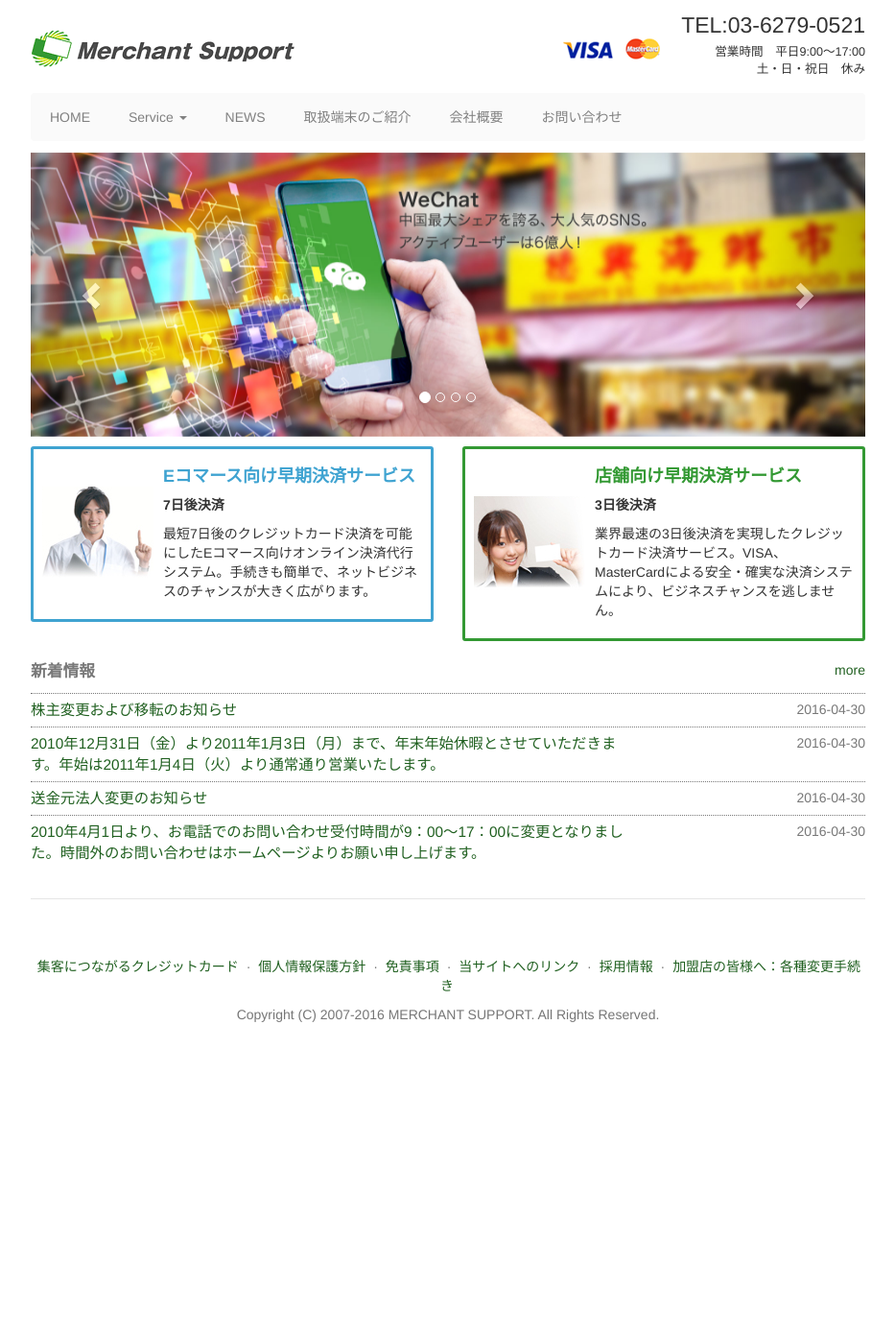
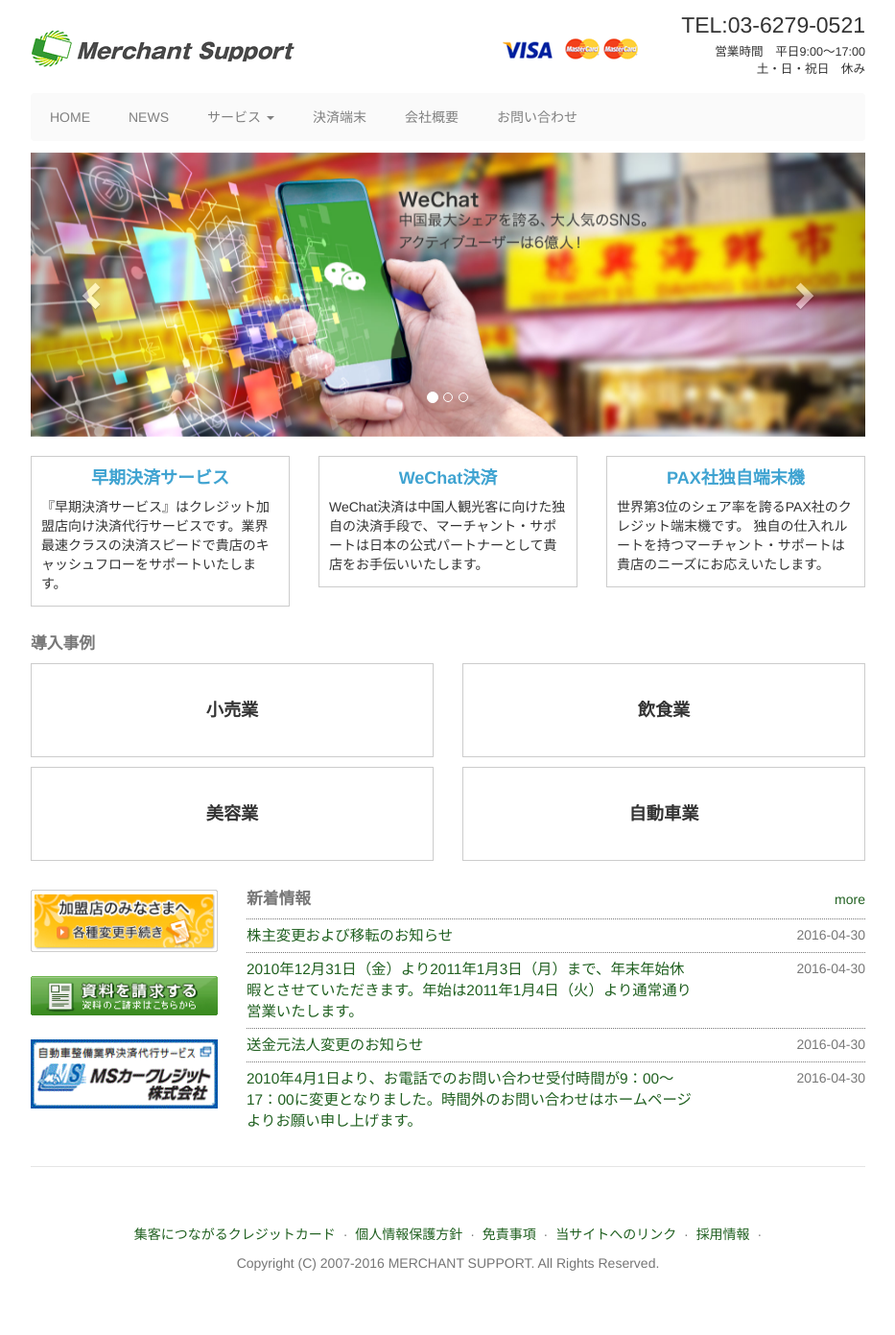
Before and after one commit to JinXiaohu/www.merchant-s.com, a PHP site: page /database/ in a window 1280 px wide. Shown: the whole page at 96% size, without its empty margins (173-1106 px from the left). Before the commit the page ends 1065 px from the top, so only its background shows below. Run offline with PHP 8.4, Linux system fonts and the light colour scheme.

Commit message:
2016-5-16 15:49
首页初次提交

```diff
--- a/src/application/views/common/footer.php
+++ b/src/application/views/common/footer.php
@@ -29,7 +29,6 @@
     <li>·</li>
     <li><a href="<?php echo $base_path;?>recruit">採用情報</a></li>
     <li>·</li>
-    <li><a href="<?php echo $base_path;?>contact_participating">加盟店の皆様へ：各種変更手続き</a></li>
   </ul>
   <p>Copyright (C) 2007-2016 MERCHANT SUPPORT. All Rights Reserved.</p>
 </footer>
--- a/src/application/views/common/nav.php
+++ b/src/application/views/common/nav.php
@@ -125,6 +125,12 @@ h2{
         </a>
       </td>
 
+      <td id="td_unionpay" class="hidden-xs">
+        <a href="http://jp.unionpay.com/" target="_blank">
+          <img src="<?php echo $cdn_path;?>images/logo_mastercard.gif" alt="銀聯">
+        </a>
+      </td>
+
       <td id="td_txt" class="hidden-xs">
         <p id="brand_tel">TEL:03-6279-0521</p>
         <p id="brand_time">営業時間　平日9:00～17:00<br>土・日・祝日　休み</p>
@@ -138,8 +144,12 @@ h2{
         <a href="<?php echo $base_path;?>" onclick="_hmt.push(['_trackEvent', 'docv3-navbar', 'click', ''])">HOME</a>
       </li>
 
+      <li id="nav-home">
+        <a href="<?php echo $base_path;?>news" onclick="_hmt.push(['_trackEvent', 'docv3-navbar', 'click', ''])">NEWS</a>
+      </li>
+
       <li id="nav-service" class="dropdown">
-        <a href="#" class="dropdown-toggle" data-toggle="dropdown" role="button" aria-haspopup="true" aria-expanded="false">Service <span class="caret"></span></a>
+        <a href="#" class="dropdown-toggle" data-toggle="dropdown" role="button" aria-haspopup="true" aria-expanded="false">サービス <span class="caret"></span></a>
         <ul class="dropdown-menu dropdown-menu-wide">
           <li><a href="<?php echo $base_path;?>ecommerce">Eコマース向け早期決済サービス</a></li>
           <li><a href="<?php echo $base_path;?>ecommerce/merit">特徴・メリット</a></li>
@@ -159,12 +169,8 @@ h2{
         </ul>
       </li>
 
-      <li id="nav-home">
-        <a href="<?php echo $base_path;?>news" onclick="_hmt.push(['_trackEvent', 'docv3-navbar', 'click', ''])">NEWS</a>
-      </li>
-
       <li id="nav-pos">
-        <a href="<?php echo $base_path;?>store/guidance" onclick="_hmt.push(['_trackEvent', 'docv3-navbar', 'click', ''])">取扱端末のご紹介</a>
+        <a href="<?php echo $base_path;?>store/guidance" onclick="_hmt.push(['_trackEvent', 'docv3-navbar', 'click', ''])">決済端末</a>
       </li>
 
       <li id="nav-aboutus">
--- a/src/application/views/index.php
+++ b/src/application/views/index.php
@@ -27,54 +27,55 @@
 }
 
 
-
-#solutions{
-  margin-top: 10px;
+#solutions .item {
+  border-width: 1px;
+  border-style: solid;
+  padding: 3px 10px;
+  margin-bottom: 10px;
+  border-color: #ccc;
 }
 
 
-
-#ecommerce, #store {
-  border-width: 3px;
-  border-style: solid;
-  border-radius: 3px;
-  padding: 9px;
-  margin-bottom: 5px;
+#solutions .item h4 {
+  text-align: center;
 }
 
-#ecommerce{
-  border-color: #3FA3D1;
-}
-
-#store{
-  border-color: #339933;
-}
-
-#ecommerce h4 a {
+#solutions .item h4 a {
   color: #3FA3D1;
   font-weight: bold;
 }
 
-#store h4 a {
-  color: #339933;
+
+#examples .item{
+  font-size: 1.3em;
   font-weight: bold;
+  text-align: center;
+
+  border-width: 1px;
+  border-style: solid;
+  padding: 35px 10px;
+  margin-bottom: 10px;
+  border-color: #ccc;
 }
 
-#ecommerce .p-body, #store .p-body {
-  min-height: 5em;
+h3{
+  color: rgb(120, 120, 120);
+  font-weight: bold;
+  font-size: 1.2em;
 }
 
+#links .item{
+  padding-bottom: 25px;
+}
 
 #news{
-  margin-top: 15px;
+  margin-top: 0;
   margin-bottom: 10px;
 }
 
-#news_h4{
+#news h3{
+  display: inline;
   padding: 5px 0;
-  color: rgb(120, 120, 120);
-  font-weight: bold;
-  font-size: 1.2em;
 }
 
 .more_news{
@@ -125,7 +126,6 @@
       <li class="active" data-target="#carousel-857271" data-slide-to="0"></li>
       <li data-target="#carousel-857271" data-slide-to="1"></li>
       <li data-target="#carousel-857271" data-slide-to="2"></li>
-      <li data-target="#carousel-857271" data-slide-to="3"></li>
     </ol>
 
     <div class="carousel-inner">
@@ -133,7 +133,6 @@
       <div class="item active">
         <img alt="Carousel Bootstrap First" src="<?php echo $cdn_path;?>images/bg1.jpg">
       </div>
-
 
       <div class="item">
         <img alt="Carousel Bootstrap Second" src="<?php echo $cdn_path;?>images/bg2.jpg">
@@ -143,9 +142,6 @@
         <img alt="Carousel Bootstrap Second" src="<?php echo $cdn_path;?>images/bg3.jpg">
       </div>
 
-      <div class="item">
-        <img alt="Carousel Bootstrap Second" src="<?php echo $cdn_path;?>images/bg4.jpg">
-      </div>
     </div>
 
     <a class="left carousel-control sysx" href="#carousel-857271" data-slide="prev">
@@ -158,46 +154,66 @@
 
   </div>
 
+  <h3></h3>
   <div class="row" id="solutions">
-    <div class="col-md-6">
-      <div id="ecommerce">
-        <div class="media">
-          <div class="media-left media-middle">
-            <a href="#"><img class="media-object" src="<?php echo $cdn_path;?>images/ecommerce.png"></a>
-          </div>
-
-          <div class="media-body media-middle">
-            <h4><a href="ecommerce">Eコマース向け早期決済サービス</a></h4>
-            <p><strong>7日後決済</strong></p>
-            <p class="p-body">最短7日後のクレジットカード決済を可能にしたEコマース向けオンライン決済代行システム。手続きも簡単で、ネットビジネスのチャンスが大きく広がります。
+    <div class="col-md-4">
+      <div class="item">
+        <h4><a href="ecommerce">早期決済サービス</a></h4>
+        <p class="p-body">『早期決済サービス』はクレジット加盟店向け決済代行サービスです。業界最速クラスの決済スピードで貴店のキャッシュフローをサポートいたします。
         </p>
       </div>
     </div>
+
+    <div class="col-md-4">
+      <div class="item">
+        <h4><a href="ecommerce">WeChat決済</a></h4>
+        <p class="p-body">WeChat決済は中国人観光客に向けた独自の決済手段で、マーチャント・サポートは日本の公式パートナーとして貴店をお手伝いいたします。
+        </p>
       </div>
     </div>
 
-    <div class="col-md-6">
-      <div id="store">
-        <div class="media">
-          <div class="media-left media-middle">
-            <a href="#"><img class="media-object" src="<?php echo $cdn_path;?>images/store.png"></a>
-          </div>
-
-          <div class="media-body media-middle">
-            <h4><a href="store">店舗向け早期決済サービス</a></h4>
-            <p><strong>3日後決済</strong></p>
-            <p class="p-body">業界最速の3日後決済を実現したクレジットカード決済サービス。VISA、MasterCardによる安全・確実な決済システムにより、ビジネスチャンスを逃しません。
+    <div class="col-md-4">
+      <div class="item">
+        <h4><a href="store">PAX社独自端末機</a></h4>
+        <p class="p-body">世界第3位のシェア率を誇るPAX社のクレジット端末機です。
+  独自の仕入れルートを持つマーチャント・サポートは貴店のニーズにお応えいたします。
         </p>
-          </div>
-        </div>
       </div>
     </div>
 
   </div>
 
+  <h3>導入事例</h3>
+  <div class="row" id="examples">
+    <div class="col-xs-6">
+      <div class="item">小売業</div>
+    </div>
+    <div class="col-xs-6">
+      <div class="item">飲食業</div>
+    </div>
+    <div class="col-xs-6">
+      <div class="item">美容業</div>
+    </div>
+    <div class="col-xs-6">
+      <div class="item">自動車業</div>
+    </div>
+  </div>
+
+
+  <h3></h3>
+  <div class="row">
+    <div class="col-sm-3" id="links">
+      <div class="item"><a href="<?php echo $base_path;?>contact_participating"><img class="img-responsive" src="<?php echo $cdn_path;?>images/participation.gif"></a></div>
+      <div class="item"><a href="<?php echo $base_path;?>contact"><img class="img-responsive" src="<?php echo $cdn_path;?>images/contact.gif"></a></div>
+      <div class="item"><a href="http://www.mscc.co.jp/"><img class="img-responsive" src="<?php echo $cdn_path;?>images/mscc.gif"></a></div>
+
+
+    </div>
+
+    <div class="col-sm-9">
       <!-- news -->
       <div id="news">
-    <span id="news_h4">新着情報</span>
+        <h3>新着情報</h3>
         <span class="more_news"><a href="<?php echo $base_path;?>news" title="more news">more</a></span>
       </div>
 
@@ -209,3 +225,7 @@
         <div class="col-sm-3 news_date_col"><?php echo $news_item->date; ?></div>
       </div>
       <?php endforeach;?>
+
+    </div>
+
+  </div>
--- a/src/application/views/news/index.php
+++ b/src/application/views/news/index.php
@@ -36,7 +36,7 @@ hr{
 </style>
 
 <hr/>
-<h1>All News</h1>
+<h1>News</h1>
 <?php foreach ($full_news as $news_item):?>
 <div class="row news_item_row">
   <div class="col-sm-9 news_title_col">
```
Also changed, not shown: src/assets/images/contact.gif (added), src/assets/images/mscc.gif (added), src/assets/images/participation.gif (added). Lines whose indentation alone changed are shown as unchanged.
